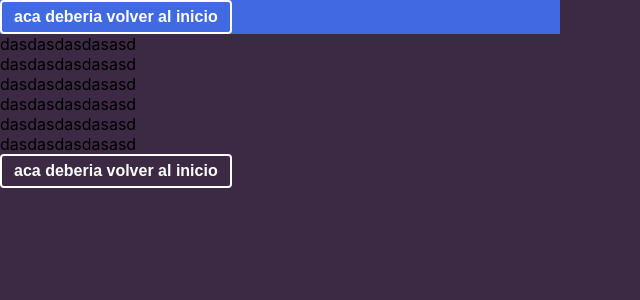
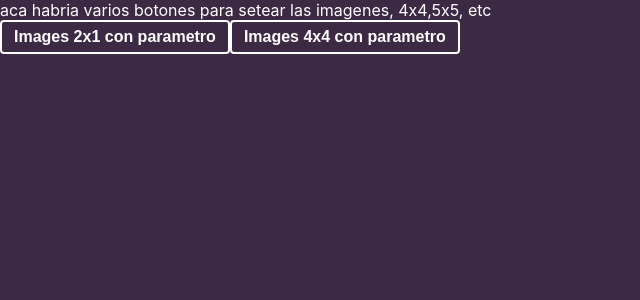
Before and after one commit to Cloud3312/unq-ui-braian-espinoza-trabajo-final, a React (Create React App) app: page / in a window 1280 px wide. Shown: the top 300 px of the page, without its empty margins (0-640 px from the left). Built offline with nearby package versions, Linux system fonts and the light colour scheme.

Commit message:
Se agrega la screen de inicio

```diff
--- a/src/App.jsx
+++ b/src/App.jsx
@@ -1,7 +1,6 @@
 import Inicio from 'components/Inicio'
 import Tablero from 'components/Tablero'
 import React, { useState } from 'react'
-import { images4x4 } from 'utility/imagenesList4x4'
 import './App.css'
 function App() {
   const [jugando, setJugando] = useState(false)
@@ -14,7 +13,7 @@ function App() {
   return (
     <div>
       {jugando ? (
-        <Tablero images={images4x4} setJugando={setJugando} />
+        <Tablero images={images} setJugando={setJugando} />
       ) : (
         <Inicio setImages={setImages} setJugando={setJugando} />
       )}
--- a/src/components/Card.css
+++ b/src/components/Card.css
@@ -10,12 +10,6 @@
   border: 2px solid #fff;
   border-radius: 6px;
 }
-
-/* .frontface {
-  width: 100px;
-  height: 100px;
-  margin: 0.3rem;
-} */
 
 .card .front {
   transform: rotateY(90deg);
--- a/src/components/Card.js
+++ b/src/components/Card.js
@@ -7,7 +7,9 @@ const Card = ({ key, card, handleChoice, cardFlipped, disabled }) => {
   // const [hasEvent, setHasEvent] = useState(true)
 
   const handleClick = () => {
-    if (!disabled) handleChoice(card)
+    if (!disabled) {
+      handleChoice(card)
+    }
   }
 
   return (
--- a/src/components/Inicio.css
+++ b/src/components/Inicio.css
@@ -1,4 +1,5 @@
 .inicio-container {
   background-color: royalblue;
+  color: white;
   width: 560px;
 }
--- a/src/components/Inicio.jsx
+++ b/src/components/Inicio.jsx
@@ -1,9 +1,30 @@
-import React from 'react'
+import React, { useState } from 'react'
+import { images2x1 } from 'utility/imagenesList2x1'
+import { images4x4 } from 'utility/imagenesList4x4'
 import './Inicio.css'
 
-const Inicio = ({ setJugando }) => {
-  const cambiarEstado = (event) => {
+const Inicio = ({ setJugando, setImages }) => {
+  const [selectedImages, setSelectedImages] = useState([])
+
+  //version con parametros
+  const setClickedImages = (images) => (event) => {
     event.preventDefault()
+    setSelectedImages(images)
+    console.log(selectedImages)
+  }
+
+  //version que anda, pero sin parametros
+  // const setClickedImages = (event) => {
+  //   event.preventDefault()
+  //   console.log(selectedImages)
+  //   setSelectedImages(images2x1)
+  //   console.log(selectedImages)
+  // }
+
+  const handleConfirmSubmit = (event) => {
+    event.preventDefault()
+    setImages(selectedImages)
+    console.log(selectedImages)
     setJugando(true)
   }
 
@@ -11,17 +32,28 @@ const Inicio = ({ setJugando }) => {
     <>
       <div className='inicio-container'>
         {/* <button type='button' onClick={setearJugando(true)}> */}
-        <button onClick={cambiarEstado}> aca deberia volver al inicio</button>
-        {/* <button onClick={setImages(images2x1)}> imagenes cortas</button> */}
-        <p>dasdasdasdasasd</p>
-        <p>dasdasdasdasasd</p>
-        <p>dasdasdasdasasd</p>
-        <p>dasdasdasdasasd</p>
-        <p>dasdasdasdasasd</p>
-        <p>dasdasdasdasasd</p>
-      </div>
-      <div>
-        <button onClick={cambiarEstado}> aca deberia volver al inicio</button>
+        {/* <button onClick={cambiarEstado}> aca deberia iniciar el juego</button> */}
+
+        {/* <button onClick={setImages(images4x4)}> Imagenes 4x4</button> */}
+
+        <p>aca habria varios botones para setear las imagenes, 4x4,5x5, etc</p>
+
+        <form onSubmit={handleConfirmSubmit}>
+          {/* sin paraemtros */}
+          {/* <button onClick={setClickedImages}>Images 2x1 sin parametro</button> */}
+
+          {/* con parametros */}
+          <button onClick={setClickedImages(images2x1)}>
+            Images 2x1 con parametro
+          </button>
+          <button onClick={setClickedImages(images4x4)}>
+            Images 4x4 con parametro
+          </button>
+
+          {selectedImages.length !== 0 ? (
+            <button type='submit'> Confirm </button>
+          ) : null}
+        </form>
       </div>
     </>
   )
--- a/src/components/Tablero.jsx
+++ b/src/components/Tablero.jsx
@@ -8,9 +8,7 @@ const Tablero = ({ images, setJugando }) => {
   const [secondCard, setSecondCard] = useState(null)
   const [score, setScore] = useState(0)
   const [disabled, setDisabled] = useState(false)
-
-  // const [unflippedCards, setUnflippedCards] = useState([]) //cartas que no matchearon
-  // const [disabledCards, setDisabledCards] = useState([]) //cartas que matchearon
+  const [unflippedCards, setUnflippedCards] = useState(0)
 
   const shuffleCards = () => {
     const shuffledCards = [...images, ...images]
@@ -21,6 +19,7 @@ const Tablero = ({ images, setJugando }) => {
     setSecondCard(null)
     setCards(shuffledCards)
     setScore(0)
+    setUnflippedCards(0)
   }
 
   const handleChoice = (card) => {
@@ -28,21 +27,25 @@ const Tablero = ({ images, setJugando }) => {
   }
 
   // const allSelected = () => {
-  //   return cards.every((c) => c.matched === true)
+  //   if (cards.every((c) => c.matched === true)) {
+  //     setEstanTodas(true)
+  //   }
   // }
-
-  // useEffect(() => {
-  //   allSelected()
-  // }, cards)
 
   useEffect(() => {
     if (firstCard && secondCard) {
       setDisabled(true)
+      playCards()
+    }
+  }, [firstCard, secondCard])
+
+  const playCards = () => {
     if (firstCard.src === secondCard.src) {
       setCards((prevCards) => {
         return prevCards.map((card) => {
           if (card.src === firstCard.src) {
             setScore(score + 1)
+            setUnflippedCards(unflippedCards + 2)
             return { ...card, matched: true }
           } else {
             return card
@@ -54,7 +57,6 @@ const Tablero = ({ images, setJugando }) => {
       setTimeout(() => resetTurn(), 700)
     }
   }
-  }, [firstCard, secondCard])
 
   useEffect(() => {
     shuffleCards()
@@ -66,15 +68,15 @@ const Tablero = ({ images, setJugando }) => {
     setDisabled(false)
   }
 
-  const cambiarEstado = (event) => {
+  const changeState = (event) => {
     event.preventDefault()
     setJugando(false)
   }
 
   return (
     <div className='tableroContainer'>
-      <button onClick={shuffleCards}>New Game </button>
-      <button onClick={cambiarEstado}>asdasdassda</button>
+      <button onClick={shuffleCards}>Reset match </button>
+      {/* <button onClick={changeState}>New Game</button> */}
       <div className='cartas-container'>
         {cards.map((card) => (
           <Card
@@ -90,8 +92,11 @@ const Tablero = ({ images, setJugando }) => {
       </div>
       <div className='score'>
         <h1>Puntuacion: {score}</h1>
+        <h1>cartas: {unflippedCards}</h1>
       </div>
-      {/* {allSelected ? alert('hola') : null} */}
+      {unflippedCards === cards.length ? (
+        <button onClick={changeState}>Play again</button>
+      ) : null}
     </div>
   )
 }
```
Lines whose indentation alone changed are shown as unchanged.
